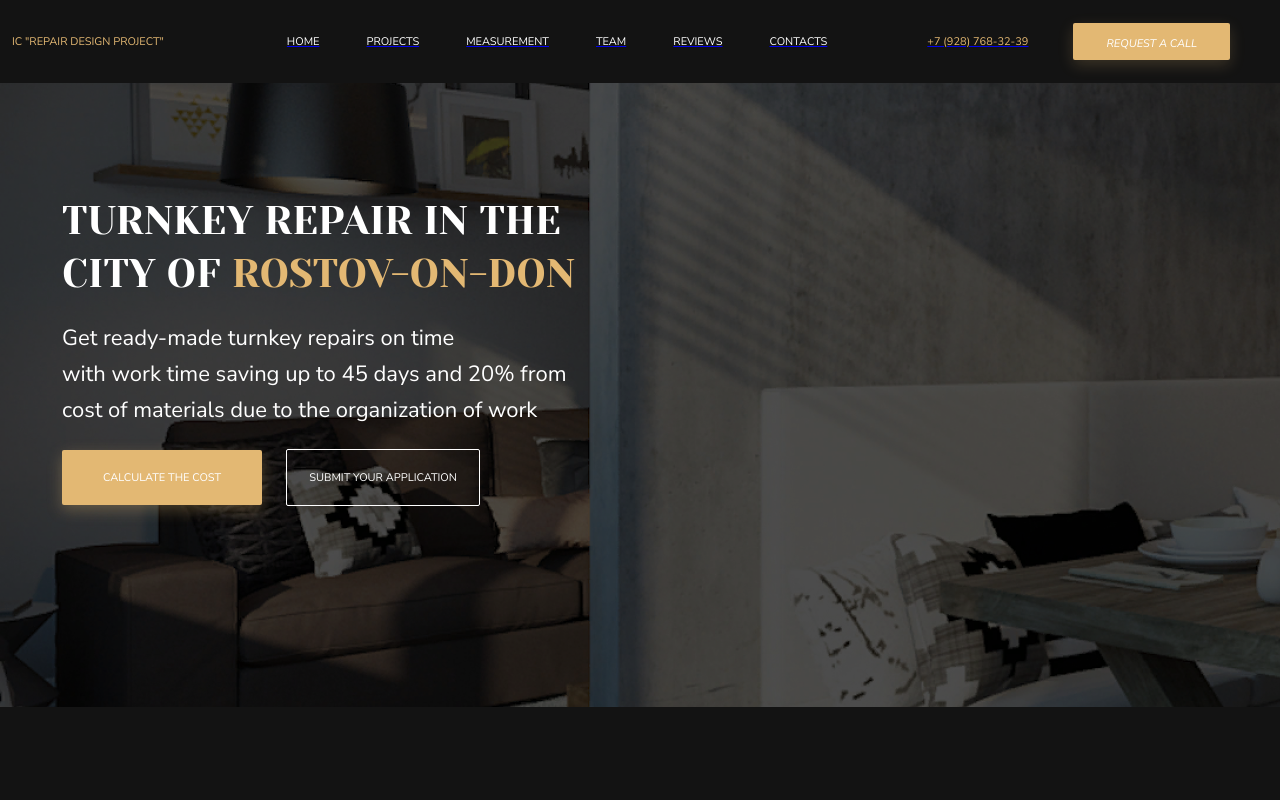
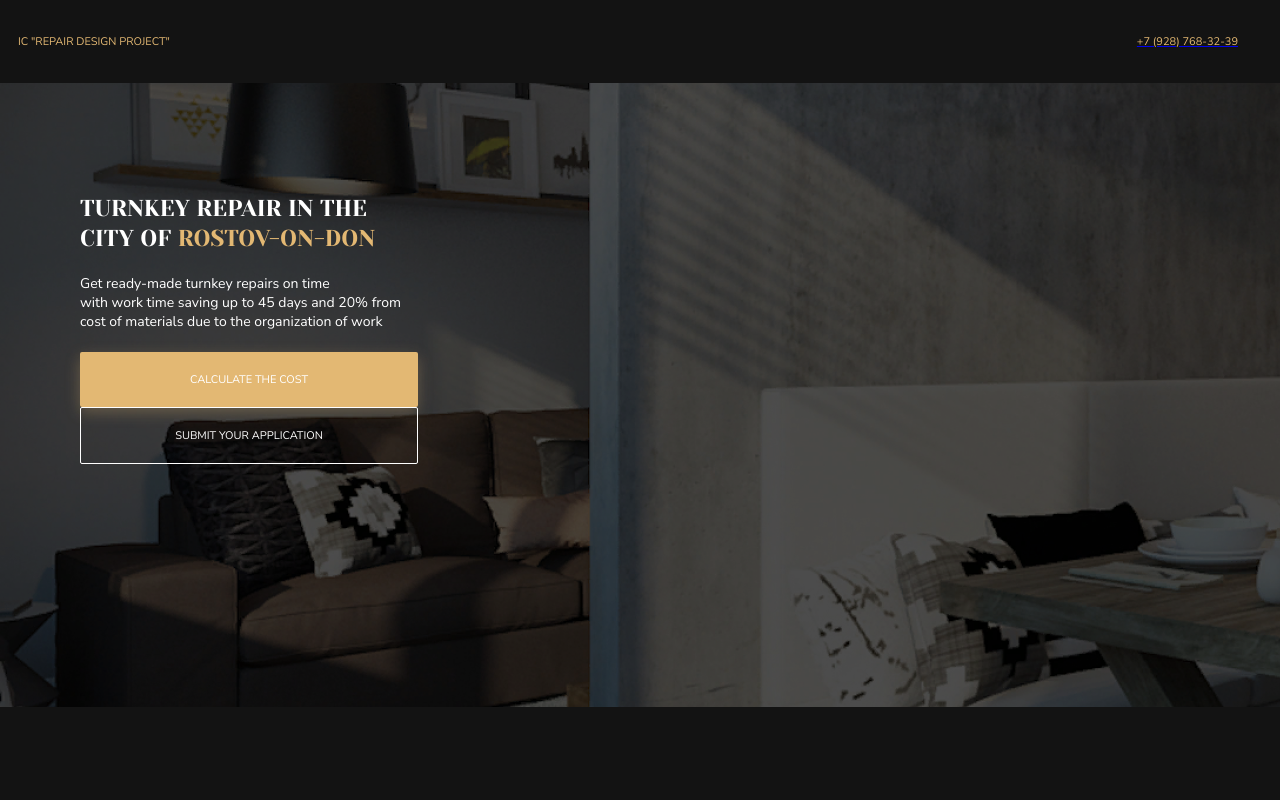
Before and after one commit to dielit66/IC--Repair-Design-Project-, a plain HTML site: page index.html in a window 1280 px wide. Shown: the top 800 px of the page. Drawn offline with Linux system fonts and the light colour scheme.

Commit message:
здесь я понял что вертску надо полностью переделывать..

```diff
--- a/index.html
+++ b/index.html
@@ -5,6 +5,7 @@
     <meta http-equiv="X-UA-Compatible" content="IE=edge" />
     <meta name="viewport" content="width=device-width, initial-scale=1.0" />
     <link rel="stylesheet" href="style.css" />
+    <link rel="stylesheet" href="mobile.css">
     <link rel="preconnect" href="https://fonts.gstatic.com" />
     <link
       href="https://fonts.googleapis.com/css2?family=Nunito+Sans:ital,wght@0,400;0,700;1,400&family=Yeseva+One&display=swap"
@@ -1101,8 +1102,6 @@
               </div>
             </nav>
           </div>
-
-
       </footer class="footer">
     </main>
   </body>
--- /dev/null
+++ b/mobile.css
@@ -0,0 +1,85 @@
+@media screen and (max-width: 1300px) {
+  .wrapper {
+    padding-left: 18px;
+    padding-right: 18px;
+  }
+
+  .header {
+    display: flex;
+    justify-content: space-between;
+
+    margin: 0;
+  }
+
+  .header {
+    margin: 0;
+  }
+
+  .header-content {
+    display: flex;
+    justify-content: space-between;
+    margin: 0;
+    width: 100%;
+  }
+
+  .navbar {
+    display: none;
+
+    margin: 0;
+  }
+  .header button {
+    display: none;
+  }
+
+  .page1-title {
+    font-family: Yeseva One;
+    font-style: normal;
+    font-weight: normal;
+    font-size: 23px;
+    line-height: 132.83%;
+    text-transform: uppercase;
+  }
+
+  .page1-text {
+    font-family: Nunito Sans;
+    font-style: normal;
+    font-weight: normal;
+    font-size: 14px;
+    line-height: 135.84%;
+    color: #ffffff;
+  }
+
+  .button1 {
+    width: 100%;
+  }
+
+  .page1-buttons {
+    display: flex;
+    flex-direction: column;
+    width: 338px;
+  }
+
+  .page2-content-block1 {
+    display: flex;
+    flex-direction: column;
+  }
+
+  .page2-content-block2 img {
+    position: relative;
+  }
+
+  .page2-content-block2 ul {
+    display: none;
+  }
+
+  .page4 {
+    display: none;
+  }
+  .fantasies-list {
+    display: none;
+  }
+
+  .fantasies-room-right {
+    display: none;
+  }
+}
--- a/style.css
+++ b/style.css
@@ -14,8 +14,7 @@ li {
 
 .wrapper {
   max-width: 1256px;
-  margin-left: auto;
-  margin-right: auto;
+  margin: 0 auto;
 }
 .header-content {
   display: flex;
@@ -45,7 +44,7 @@ li {
   display: flex;
   align-items: center;
   color: #e3b873;
-  margin-right: 123px;
+  margin-right: 10%;
 }
 
 .top-nav {
@@ -202,6 +201,10 @@ li {
   margin-bottom: 45px;
 }
 
+.page2-content-block2 img {
+  max-width: 679px;
+}
+
 .elements {
   margin-bottom: 34px;
 }
@@ -227,7 +230,6 @@ li {
 }
 .page2-content-block2 {
   color: rgba(255, 255, 255, 0.3);
-
   margin-left: 50px;
 }
 
```
